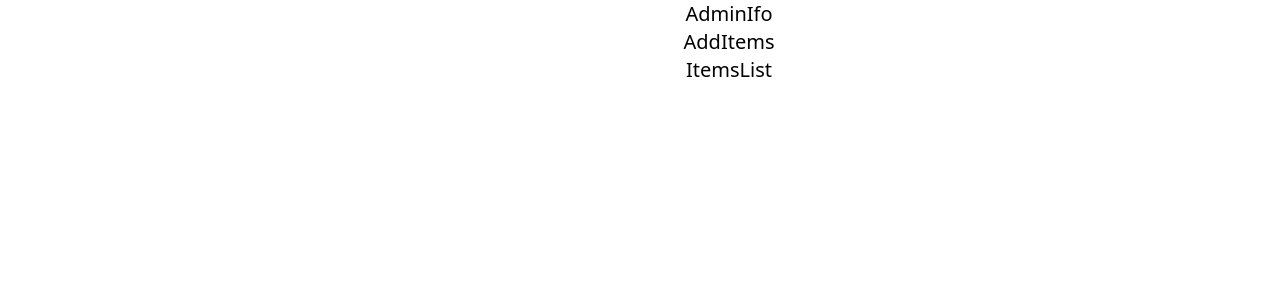
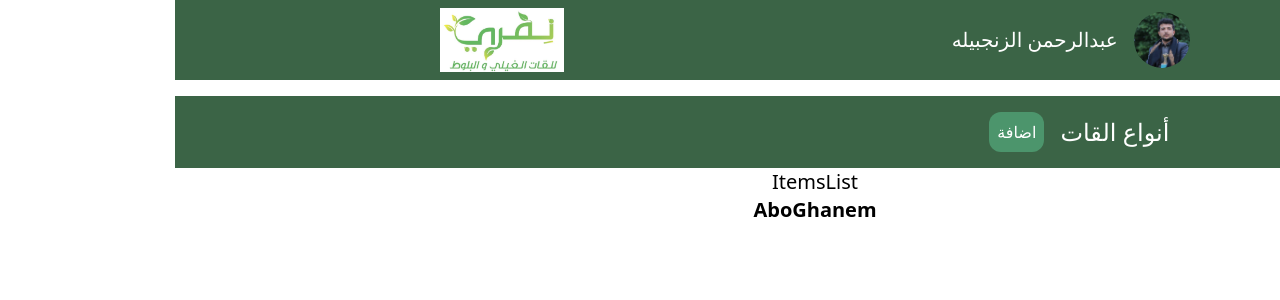
Before and after one commit to The3Techies/QatStore, a React (Vite) app: page /Admin in a window 1280 px wide. Shown: the top 300 px of the page. Built offline with nearby package versions, Linux system fonts and the light colour scheme.

Commit message:
AddItmes

```diff
--- a/src/App.jsx
+++ b/src/App.jsx
@@ -45,6 +45,7 @@ function App() {
               <AdminIfo />
               <AddItems />
               <ItemsList />
+              <Footer />
             </>
           }
         />
--- a/src/components/AdminPage/AddItems.jsx
+++ b/src/components/AdminPage/AddItems.jsx
@@ -1,9 +1,135 @@
+import { useState } from "react";
+
 function AddItems() {
-    return (
-      <div className="w-screen text-center">
-        <h1 className=" text-xl ">AddItems</h1>
+  const [addActive, setAddActive] = useState(false);
+
+  const [name, setName] = useState("");
+  const [namePlaceHolder, setNamePlaceHolder] = useState("نوع القات");
+  const [nameBorder, setNameBorder] = useState("");
+
+  const [price, setPrice] = useState("");
+  const [pricePlaceHolder, setPricePlaceHolder] = useState("السعر");
+  const [priceBorder, setPriceBorder] = useState("");
+
+  const [image, seImage] = useState(null);
+  const [imageBorder, setImageBorder] = useState("");
+
+  const handleImageChange = (e) => {
+    const file = e.target.files[0];
+    seImage(URL.createObjectURL(file));
+  };
+
+  const handleAddItme = () => {
+    if (name === "") {
+      setNamePlaceHolder("مطلوب");
+      setNameBorder("border-[red]");
+    } else {
+      setNamePlaceHolder("نوع القات");
+      setNameBorder("");
+    }
+
+    if (price === "") {
+      setPricePlaceHolder("مطلوب");
+      setPriceBorder("border-[red]");
+    } else {
+      setPricePlaceHolder("السعر");
+      setPriceBorder("");
+    }
+
+    if(image === null){
+      setImageBorder("border-[red]")
+    }else{
+      setImageBorder("");
+    }
+
+    if (name != "" && price != "" && image != null) {
+      // pass the info to the databasee
+      setAddActive(false);
+      setName("");
+      setPrice("");
+      seImage(null)
+    }
+  };
+
+  const handelCancel = () => {
+    setAddActive(false);
+    setName("");
+    setPrice("");
+    seImage(null)
+    setPricePlaceHolder("السعر");
+    setPriceBorder("");
+    setNamePlaceHolder("نوع القات");
+    setNameBorder("");
+    setImageBorder("");
+  };
+
+  return (
+    <div className="w-screen bg-[#3B6446] flex flex-col justify-center items-center mt-4 p-4 ">
+      <div
+        className={
+          "items-center w-[60%] text-[#ffffff] mr-10 " +
+          (addActive ? "hidden " : "flex")
+        }
+      >
+        <h1 className=" md:text-2xl text-xl">أنواع القات</h1>
+        <button
+          className="bg-[#4C956C] mr-4 p-2 rounded-xl"
+          onClick={() => setAddActive(true)}
+        >
+          اضافة
+        </button>
       </div>
-    )
-  }
+      <div
+        className={
+          " flex-col md:w-[50%] bg-[#D9D9D9] p-4 rounded-xl " +
+          (addActive ? "flex" : " hidden")
+        }
+      >
+        <label className={"cursor-pointer bg-[#3B6446] py-2 px-4 h-32 rounded-lg select-none hover:bg-[#638e70] flex items-center justify-center border-2 " + imageBorder}>
+          حمل الصورة هنا
+          <input
+            type="file"
+            accept="image/*"
+            className="hidden"
+            onChange={handleImageChange}
+          />
+        </label>
+        {image && (
+        <img src={image} alt="Selected" className="mt-4 w-full rounded-2xl" />
+      )}
 
-  export default AddItems
+        <input
+          className={
+            "my-4 bg-[#3B6446] p-2 rounded-lg text-[#ffffff] border-2 focus:bg-[#638e70] " +
+            nameBorder
+          }
+          value={name}
+          onChange={(e) => setName(e.target.value)}
+          type="text"
+          placeholder={namePlaceHolder}
+        />
+        <input
+          className={
+            "mb-4 bg-[#3B6446] p-2 rounded-lg text-[#ffffff] border-2 focus:bg-[#638e70] " +
+            priceBorder
+          }
+          value={price}
+          onChange={(e) => setPrice(e.target.value)}
+          type="text"
+          placeholder={pricePlaceHolder}
+        />
+        <button
+          className="mb-4 bg-[#4C956C] p-2 rounded-xl font-bold text-[#ffffff] "
+          onClick={handleAddItme}
+        >
+          اضافة
+        </button>
+        <button className="bg-[#4C956C] p-2 rounded-xl font-bold text-[#ffffff] " onClick={handelCancel}>
+          إلغاء
+        </button>
+      </div>
+    </div>
+  );
+}
+
+export default AddItems;
--- a/src/components/AdminPage/AdminIfo.jsx
+++ b/src/components/AdminPage/AdminIfo.jsx
@@ -1,9 +1,22 @@
+import heroImg from "../../assets/heroImage.jpg";
+import logo from "../../assets/logo1.jpeg";
+
 function AdminIfo() {
-    return (
-      <div className="w-screen text-center">
-        <h1 className=" text-xl ">AdminIfo</h1>
+  return (
+    <div className="w-screen bg-[#3B6446] md:p-2 flex justify-center items-center">
+      <div className="flex justify-around items-center md:w-[90%]">
+        <div className="flex items-center ">
+          <img
+            src={heroImg}
+            alt="my pic"
+            className=" w-14 h-14 rounded-full ml-4"
+          />
+          <h1 className="text-xl text-[#ffffff] ">عبدالرحمن الزنجبيله</h1>
+        </div>
+        <img src={logo} className="w-30 h-16 min-w-fit min-h-fit " alt="Logo" />
       </div>
-    )
-  }
+    </div>
+  );
+}
 
-  export default AdminIfo
+export default AdminIfo;
--- a/src/components/MainPage/Footer.jsx
+++ b/src/components/MainPage/Footer.jsx
@@ -1,7 +1,7 @@
 function Footer() {
   return (
     <div className="w-screen text-center">
-      <h1 className=" text-xl ">AboGhanem</h1>
+      <h1 className=" text-xl font-bold ">AboGhanem</h1>
     </div>
   )
 }
```
